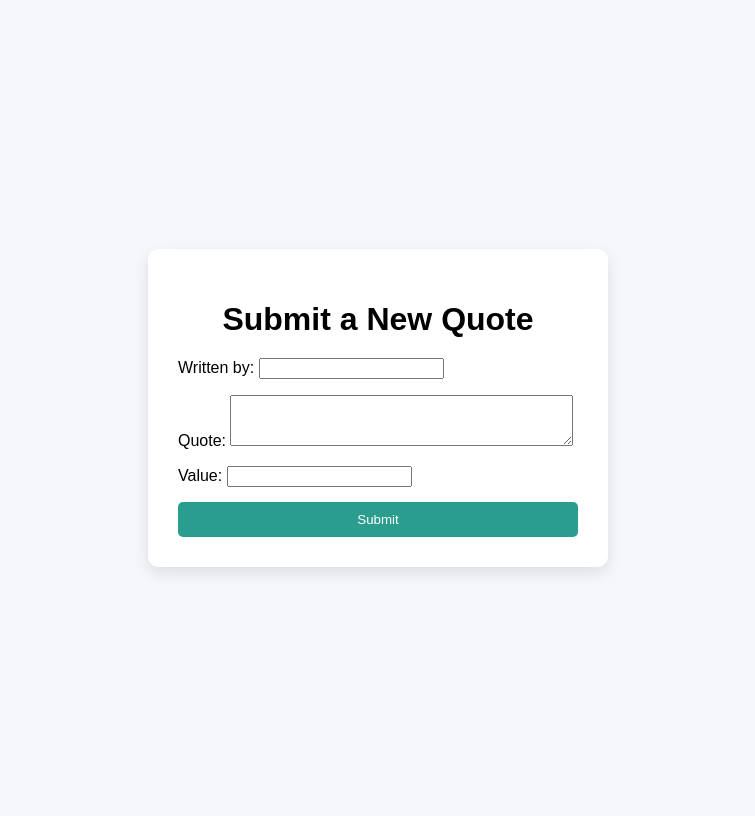
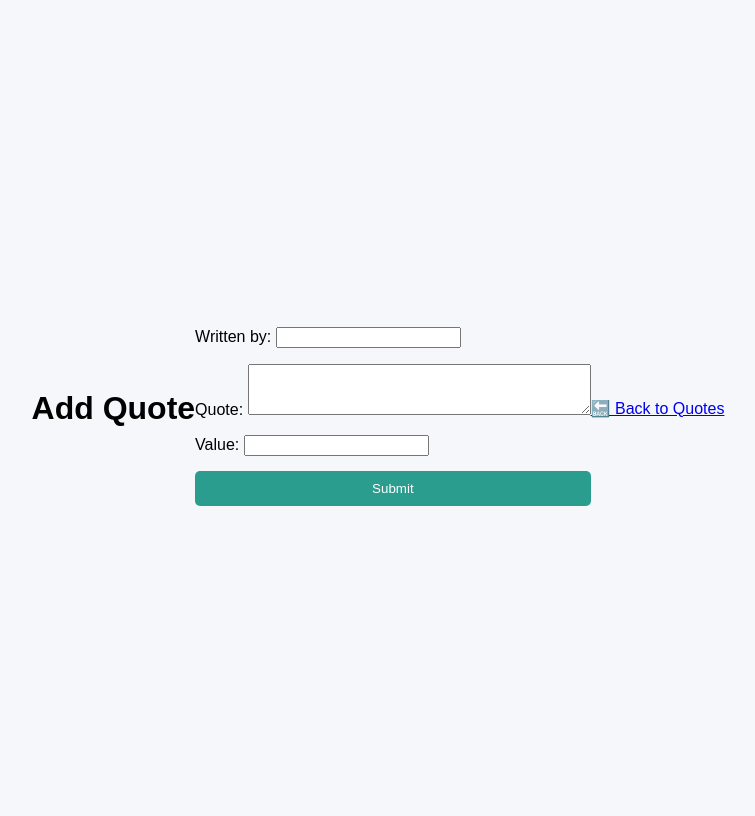
Before and after one commit to shantanusankpal/DjangoProjectUno, a Django app: page /quote/addQuote/ in a window 1280 px wide. Shown: the whole page, without its empty margins (262-1017 px from the left). Run offline with Django 5.2, Linux system fonts and the light colour scheme.

Commit message:
Done with crud

```diff
--- a/quoteApp/urls.py
+++ b/quoteApp/urls.py
@@ -4,8 +4,10 @@ from quoteApp import views
 
 urlpatterns = [
     path("viewQuotes/", views.viewQuotes, name="view_quotes"),
+    path("addQuote/<int:pk>", views.update_quote, name="update_quote"),
     path("addQuote/", views.addQuote, name="add_quote"),
     path("", views.home, name="home"),
+    path("delete/", views.delete_quote, name="delete_quote"),
     path("success/", views.addSuccess, name="quote_success"),
     path("give/", views.quote),
 ]
--- a/quoteApp/views.py
+++ b/quoteApp/views.py
@@ -1,4 +1,4 @@
-from django.shortcuts import render, redirect
+from django.shortcuts import render, redirect, get_object_or_404
 from django.http import HttpResponse
 from quoteApp.forms import QuoteAddForm
 from quoteApp.models import Quote
@@ -6,6 +6,18 @@ from quoteApp.models import Quote
 
 def quote(request):
     return HttpResponse("This is a sample quote.")
+
+
+def update_quote(request, pk):
+    quote = get_object_or_404(Quote, pk=pk)
+    if request.method == "POST":
+        form = QuoteAddForm(request.POST, instance=quote)
+        if form.is_valid():
+            form.save()
+            return redirect("view_quotes")  # change as per your view name
+    else:
+        form = QuoteAddForm(instance=quote)
+    return render(request, "quoteApp/quoteInput.html", {"form": form})
 
 
 def addQuote(request):
@@ -33,4 +45,8 @@ def addSuccess(request):
     return render(request, "quoteApp/quote_success.html")
 
 
-# Create your views here.
+def delete_quote(request):
+    if request.method == "POST":
+        ids = request.POST.getlist("quote_ids")
+        Quote.objects.filter(id__in=ids).delete()
+    return redirect("view_quotes")
--- a/templates/quoteApp/quoteInput.html
+++ b/templates/quoteApp/quoteInput.html
@@ -1,19 +1,21 @@
 {% load static %}
 <!DOCTYPE html>
-<html lang="en">
+<html>
 <head>
-    <meta charset="UTF-8">
-    <title>User Quote Submission</title>
+    <title>{% if form.instance.pk %}Update{% else %}Add{% endif %} Quote</title>
     <link rel="stylesheet" href="{% static 'css/quote_form.css' %}">
 </head>
 <body>
-    <div class="form-container">
-        <h1>Submit a New Quote</h1>
-        <form method="post">
-            {% csrf_token %}
-            {{ form.as_p }}
-            <button type="submit">Submit</button>
-        </form>
-    </div>
+    <h1>{% if form.instance.pk %}Update{% else %}Add{% endif %} Quote</h1>
+
+    <form method="post">
+        {% csrf_token %}
+        {{ form.as_p }}
+        <button type="submit">
+            {% if form.instance.pk %}Update{% else %}Submit{% endif %}
+        </button>
+    </form>
+
+    <a href="{% url 'view_quotes' %}">🔙 Back to Quotes</a>
 </body>
 </html>
--- a/templates/quoteApp/view_quotes.html
+++ b/templates/quoteApp/view_quotes.html
@@ -11,14 +11,20 @@
         <h1>📜 All Quotes</h1>
 
         {% if quotes %}
+        <form method="POST" action="{% url 'delete_quote' %}">
+            {% csrf_token %}
             <ul class="quote-list">
                 {% for quote in quotes %}
                     <li class="quote-card">
+                        <input type="checkbox" name="quote_ids" value="{{ quote.id }}">
                         <p class="quote-text">“{{ quote.quote }}”</p>
                         <p class="quote-meta">— {{ quote.written_by }}, Value: {{ quote.value }}</p>
+                        <a href="{% url 'update_quote' quote.id %}" class="update-button">✏️ Update</a>
                     </li>
                 {% endfor %}
             </ul>
+            <button type="submit" class="delete-button">🗑️ Delete Selected</button>
+        </form>
         {% else %}
             <p class="no-quotes">No quotes available.</p>
         {% endif %}
```
